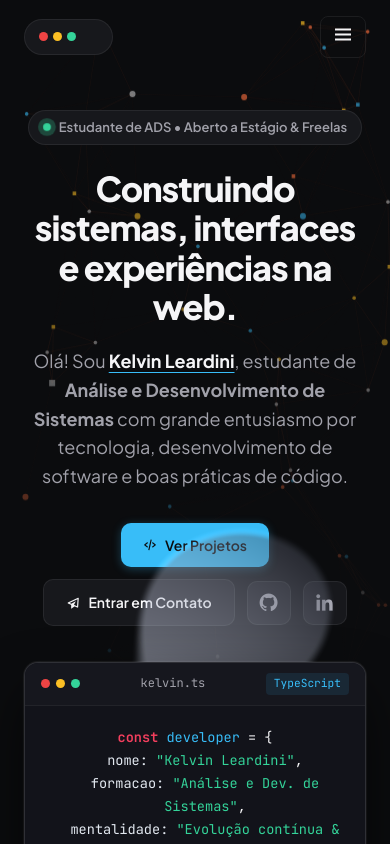
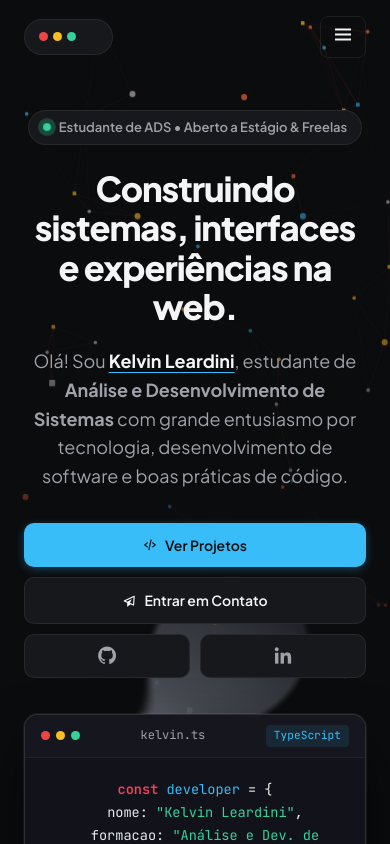
Before and after one commit to KelvinLeardini/site-pessoal, a Next.js app: page / in a window 390 px wide. Shown: the top 844 px of the page. Built offline with nearby package versions, Linux system fonts and the light colour scheme; no server answers.

Commit message:
fix(mobile): corrige visibilidade em celulares, compatibilidade de webview e shaders webgl

```diff
--- a/src/app/globals.css
+++ b/src/app/globals.css
@@ -394,6 +394,11 @@ body {
   width: 100%;
   height: 100%;
   display: block;
+}
+
+.hero-content {
+  position: relative;
+  z-index: 2;
 }
 
 .hero-badge-container {
@@ -1007,6 +1012,12 @@ body {
     display: block;
   }
 
+  .hero-3d-blob-wrapper {
+    width: 320px;
+    height: 320px;
+    opacity: 0.65;
+  }
+
   .nav-menu {
     position: fixed;
     top: 70px;
@@ -1019,12 +1030,16 @@ body {
     flex-direction: column;
     padding: 24px;
     gap: 12px;
-    transform: translateY(-150%);
-    transition: transform 0.3s cubic-bezier(0.16, 1, 0.3, 1);
+    opacity: 0;
+    pointer-events: none;
+    transform: translateY(-20px);
+    transition: all 0.25s cubic-bezier(0.16, 1, 0.3, 1);
     box-shadow: 0 20px 40px rgba(0, 0, 0, 0.8);
   }
 
   .nav-menu.aberto {
+    opacity: 1;
+    pointer-events: auto;
     transform: translateY(0);
   }
 
@@ -1055,6 +1070,26 @@ body {
   }
 }
 
+@media (max-width: 480px) {
+  .hero-actions {
+    display: flex;
+    flex-wrap: wrap;
+    justify-content: center;
+    gap: 10px;
+  }
+
+  .hero-actions .btn-modern {
+    width: 100%;
+    justify-content: center;
+  }
+
+  .hero-actions .btn-icon {
+    flex: 1;
+    display: flex;
+    justify-content: center;
+  }
+}
+
 @media (prefers-reduced-motion: reduce) {
   *,
   *::before,
@@ -1064,4 +1099,11 @@ body {
     transition-duration: 0.01ms !important;
     scroll-behavior: auto !important;
   }
+
+  /* Garante que nenhum elemento fique invisivel por animacao pausada */
+  [style*="opacity: 0"],
+  [style*="opacity:0"] {
+    opacity: 1 !important;
+    transform: none !important;
+  }
 }
--- a/src/components/FadeIn.tsx
+++ b/src/components/FadeIn.tsx
@@ -1,6 +1,6 @@
-"use client"; // Avisa ao Next.js que este componente roda no navegador
+"use client";
 
-import { motion } from "framer-motion";
+import { motion, useReducedMotion } from "framer-motion";
 
 export default function FadeIn({
   children,
@@ -11,11 +11,19 @@ export default function FadeIn({
   delay?: number;
   className?: string;
 }) {
+  const shouldReduceMotion = useReducedMotion();
+
+  // Se o dispositivo/navegador tiver redução de movimento ou modo de economia,
+  // exibe o conteúdo imediatamente sem iniciar invisível
+  if (shouldReduceMotion) {
+    return <div className={className}>{children}</div>;
+  }
+
   return (
     <motion.div
-      initial={{ opacity: 0, y: 30 }} // Começa invisível e um pouco mais para baixo
-      animate={{ opacity: 1, y: 0 }}  // Termina 100% visível e na posição original
-      transition={{ duration: 0.5, delay: delay }} // Duração suave com o delay que passarmos
+      initial={{ opacity: 0, y: 18 }}
+      animate={{ opacity: 1, y: 0 }}
+      transition={{ duration: 0.4, delay: delay, ease: "easeOut" }}
       className={className}
     >
       {children}
--- a/src/components/MorphingBlob3D.tsx
+++ b/src/components/MorphingBlob3D.tsx
@@ -6,6 +6,7 @@ export default function MorphingBlob3D() {
   const canvasRef = useRef<HTMLCanvasElement | null>(null);
 
   useEffect(() => {
+    try {
       const canvas = canvasRef.current;
       if (!canvas) return;
 
@@ -13,7 +14,7 @@ export default function MorphingBlob3D() {
       const gl = canvas.getContext("webgl2") || canvas.getContext("webgl");
       if (!gl) return;
 
-    // Shaders GLSL para renderizar o 3D Morphing Metaball exatamente como no HubTech
+      // Shaders GLSL com suporte a fallback de precisão para GPUs móveis
       const vertexShaderSource = `
         attribute vec2 a_position;
         varying vec2 v_uv;
@@ -24,7 +25,12 @@ export default function MorphingBlob3D() {
       `;
 
       const fragmentShaderSource = `
+        #ifdef GL_FRAGMENT_PRECISION_HIGH
           precision highp float;
+        #else
+          precision mediump float;
+        #endif
+
         varying vec2 v_uv;
         uniform vec2 u_resolution;
         uniform float u_time;
@@ -62,7 +68,6 @@ export default function MorphingBlob3D() {
           }
 
           // Iluminação 3D (Simulação de vetor normal / relevo)
-        float nx = (field - 0.5);
           vec3 normal = normalize(vec3(p.x, p.y, sqrt(max(0.01, 1.0 - dot(p, p)))));
           vec3 lightDir = normalize(vec3(-0.4, 0.6, 0.8));
           float diffuse = clamp(dot(normal, lightDir), 0.0, 1.0);
@@ -72,8 +77,8 @@ export default function MorphingBlob3D() {
           vec3 baseColor = mix(vec3(0.09, 0.10, 0.13), vec3(0.72, 0.74, 0.80), diffuse);
           baseColor += vec3(0.85, 0.88, 0.95) * specular * 0.45;
 
-        // Reflexo sutil quente no contorno
-        float rim = 1.0 - clamp(dot(normal, vec3(0.0, 0.0, 1.0)), 0.0, 1.0);
+          // Reflexo sutil quente no contorno com proteção contra valores negativos
+          float rim = max(0.0, 1.0 - clamp(dot(normal, vec3(0.0, 0.0, 1.0)), 0.0, 1.0));
           baseColor += vec3(0.88, 0.40, 0.22) * pow(rim, 3.5) * 0.35;
 
           float alpha = edge * 0.65;
@@ -135,7 +140,9 @@ export default function MorphingBlob3D() {
       const startTime = performance.now();
       let isVisible = true;
       let isRunning = false;
-    const prefersReducedMotion = window.matchMedia("(prefers-reduced-motion: reduce)").matches;
+      const prefersReducedMotion = typeof window !== "undefined" &&
+        window.matchMedia &&
+        window.matchMedia("(prefers-reduced-motion: reduce)").matches;
 
       const resize = () => {
         const dpr = Math.min(window.devicePixelRatio || 1, 1.5);
@@ -150,7 +157,6 @@ export default function MorphingBlob3D() {
       window.addEventListener("resize", resize);
 
       const render = () => {
-      // Se saiu da tela, interrompe o loop
         if (!isVisible) {
           isRunning = false;
           return;
@@ -167,16 +173,23 @@ export default function MorphingBlob3D() {
 
         // Se o usuário prefere reduzir movimento, desenha um único frame cerâmico estático
         if (!prefersReducedMotion) {
+          isRunning = true;
           animationId = requestAnimationFrame(render);
         } else {
           isRunning = false;
         }
       };
 
-    // Cria o observador que vigia se o canvas está na tela
-    const observer = new IntersectionObserver(([entry]) => {
+      // Renderiza imediatamente o primeiro frame
+      render();
+
+      // Cria o observador que vigia se o canvas está na tela com fallback seguro
+      let observer: IntersectionObserver | null = null;
+      if (typeof window !== "undefined" && "IntersectionObserver" in window) {
+        observer = new IntersectionObserver((entries) => {
+          const entry = entries && entries[0];
+          if (!entry) return;
           isVisible = entry.isIntersecting;
-      // Se voltou para a tela e o loop está pausado, religa o motor
           if (isVisible && !isRunning) {
             isRunning = true;
             animationId = requestAnimationFrame(render);
@@ -184,12 +197,16 @@ export default function MorphingBlob3D() {
         });
 
         observer.observe(canvas);
+      }
 
       return () => {
-      observer.disconnect();
+        if (observer) observer.disconnect();
         window.removeEventListener("resize", resize);
         cancelAnimationFrame(animationId);
       };
+    } catch (error) {
+      console.warn("WebGL não suportado ou erro na inicialização do blob 3D:", error);
+    }
   }, []);
 
   return (
--- a/src/components/Typewriter.tsx
+++ b/src/components/Typewriter.tsx
@@ -12,15 +12,29 @@ interface TypewriterProps {
 }
 
 function subscribeReducedMotion(callback: () => void) {
-  if (typeof window === "undefined") return () => {};
-  const mediaQuery = window.matchMedia("(prefers-reduced-motion: reduce)");
-  mediaQuery.addEventListener("change", callback);
-  return () => mediaQuery.removeEventListener("change", callback);
+  if (typeof window === "undefined" || !window.matchMedia) return () => {};
+  try {
+    const mediaQuery = window.matchMedia("(prefers-reduced-motion: reduce)");
+    if (typeof mediaQuery.addEventListener === "function") {
+      mediaQuery.addEventListener("change", callback);
+      return () => mediaQuery.removeEventListener("change", callback);
+    } else if (typeof mediaQuery.addListener === "function") {
+      mediaQuery.addListener(callback);
+      return () => mediaQuery.removeListener(callback);
+    }
+  } catch {
+    // Fallback seguro para webviews e navegadores antigos
+  }
+  return () => {};
 }
 
 function getReducedMotionSnapshot() {
-  if (typeof window === "undefined") return false;
-  return window.matchMedia("(prefers-reduced-motion: reduce)").matches;
+  if (typeof window === "undefined" || !window.matchMedia) return false;
+  try {
+    return window.matchMedia("(prefers-reduced-motion: reduce)").matches;
+  } catch {
+    return false;
+  }
 }
 
 function getReducedMotionServerSnapshot() {
```
Lines whose indentation alone changed are shown as unchanged.
